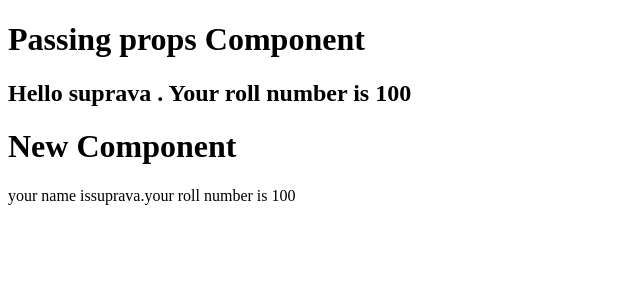
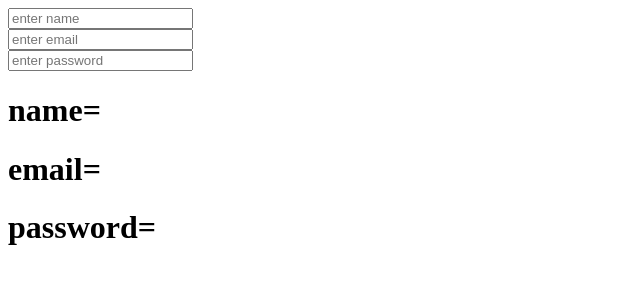
Before and after one commit to suprava16/REACT_SESSION_5, a React (Create React App) app: page / in a window 1280 px wide. Shown: the top 300 px of the page, without its empty margins (0-640 px from the left). Built offline with nearby package versions, Linux system fonts and the light colour scheme.

Commit message:
state variable

```diff
--- a/src/App.js
+++ b/src/App.js
@@ -1,13 +1,19 @@
 import React from "react"
 import Welcome from "./Welcome"
 import {PassingProps} from "./Components/Props/PassingProps"
+import StateVariable from "./Components/State/StateVariable"
+import SetState_Method from "./Components/State/SetState_Method"
+import ChangeEvent from "./Components/State/ChangeEvent"
 class App extends React.Component {
   render() {
     return (
       <div>
         {/* <Welcome />
         <Welcome /> */}
-        <PassingProps name="suprava" roll={100}/>
+        {/* <PassingProps name="suprava" roll={100}/> */}
+        {/* <StateVariable/> */}
+        {/* <SetState_Method/> */}
+        <ChangeEvent/>
       </div>
     )
   }
--- /dev/null
+++ b/src/Components/State/ChangeEvent.js
@@ -0,0 +1,45 @@
+import React from "react"
+
+export default class ChangeEvent extends React.Component{
+  constructor(){
+    super();
+    this.state={
+      name:"",
+      email:"",
+      password:""
+    }
+  }
+handleName=(event)=>{
+this.setState({
+  name:event.target.value
+})
+}
+
+handleEmail=(event)=>{
+this.setState({
+  email:event.target.value
+})
+}
+handlePassword=(event)=>{
+  this.setState({
+    password:event.target.value
+  })
+  }
+
+  render(){
+
+    return(
+      <>
+      <input type="text" placeholder="enter name" onChange={this.handleName}/><br/>
+      <input type="email" placeholder="enter email" onChange={this.handleEmail}/><br/>
+
+      <input type="password" placeholder="enter password" onChange={this.handlePassword}/>
+
+
+      <h1>name={this.state.name}</h1>
+      <h1>email={this.state.email}</h1>
+      <h1>password={this.state.password}</h1>
+      </>
+    )
+  }
+}
--- /dev/null
+++ b/src/Components/State/SetState_Method.js
@@ -0,0 +1,29 @@
+import { getDefaultNormalizer } from "@testing-library/dom";
+import React from "react"
+
+export default class SetState_Method extends React.Component{
+  constructor(){
+    super();
+    this.state={
+      name:"suprava",
+      email:"suprava@gmail.com"
+    }
+  }
+  handleClick=()=>{
+    this.setState({
+      name:"supriya",
+      email:"supriya@gmail.com"
+
+    })
+  }
+  render(){
+    return(
+      <div>
+        <h1>SET State method</h1>
+        <h1>name={this.state.name}</h1>
+      <h1>email={this.state.email}</h1>
+        <button onClick={this.handleClick}>Click Me</button>
+      </div>
+    )
+  }
+}
--- /dev/null
+++ b/src/Components/State/StateVariable.js
@@ -0,0 +1,24 @@
+import React from "react"
+
+export default class StateVariable extends React.Component{
+  constructor(){
+    super();
+    this.state={
+      name:"Suprava",
+      email:"suprava@gmail.com"
+    }
+  }
+
+  render(){
+    const{name,email}=this.state
+    return(
+      <>
+      <h1>State variable</h1>
+      {/* <h1>name={this.state.name}</h1>
+      <h1>email={this.state.email}</h1> */}
+      <h1>name={name}</h1>
+      <h1>email={email}</h1>
+      </>
+    )
+  }
+}
```
